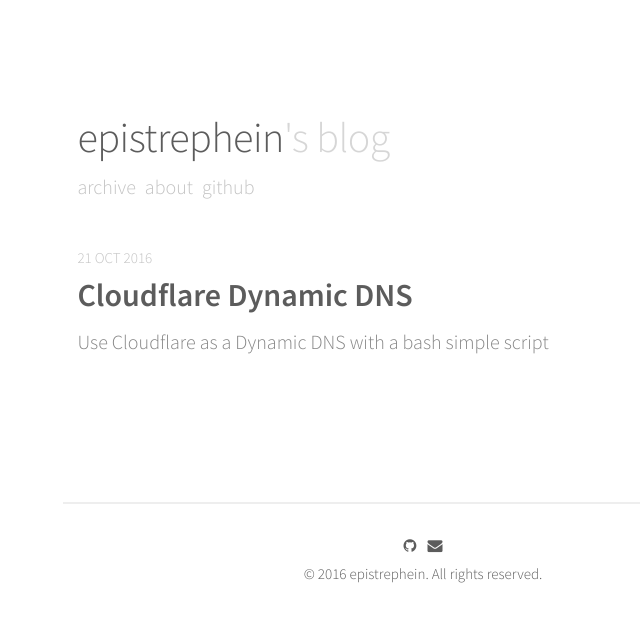
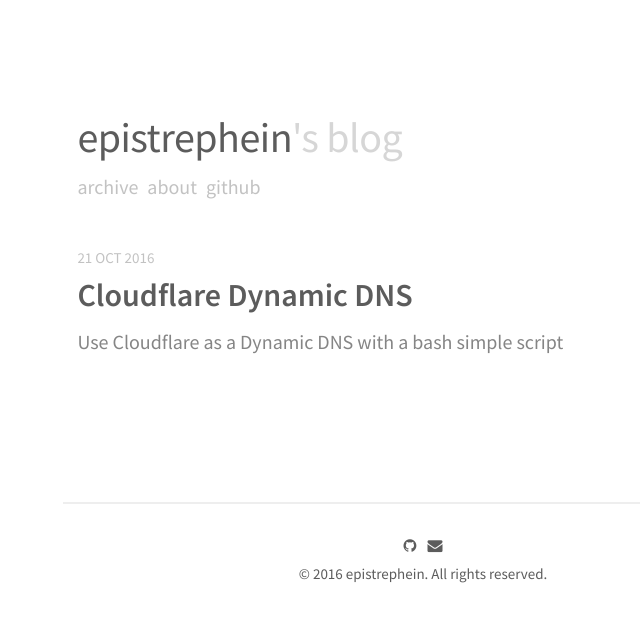
Before and after one commit to epistrephein/blog.epistrephe.in, a Jekyll site: the page built from index.html, in a window 1280 px wide. Shown: the top 622 px of the page, without its empty margins (217-857 px from the left). Built offline with Jekyll 4.4.1, drawn with Linux system fonts in a browser that asks for light colours; nearby versions of some CDN libraries; the list of posts is cut into pages by our own code.

Commit message:
font 400

```diff
--- a/_sass/_variables.scss
+++ b/_sass/_variables.scss
@@ -3,7 +3,7 @@
 /*--------------
   Font
   -------------- */
-@import 'https://fonts.googleapis.com/css?family=Source+Sans+Pro:300,300i,600';
+@import 'https://fonts.googleapis.com/css?family=Source+Sans+Pro:400,400i,600';
 
 $base-font: "Source Sans Pro", Helvetica, Arial, sans-serif;
 $code-font: Menlo, Monaco, monospace;
```
